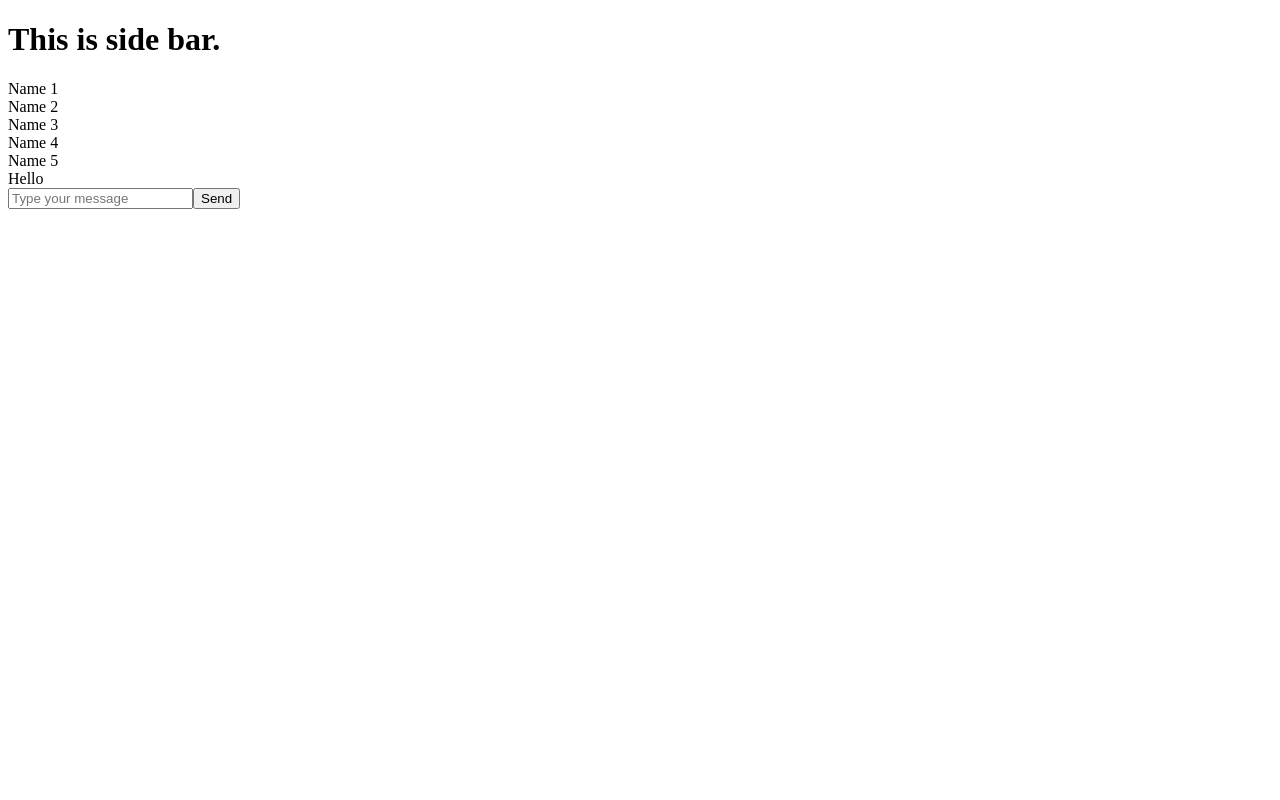
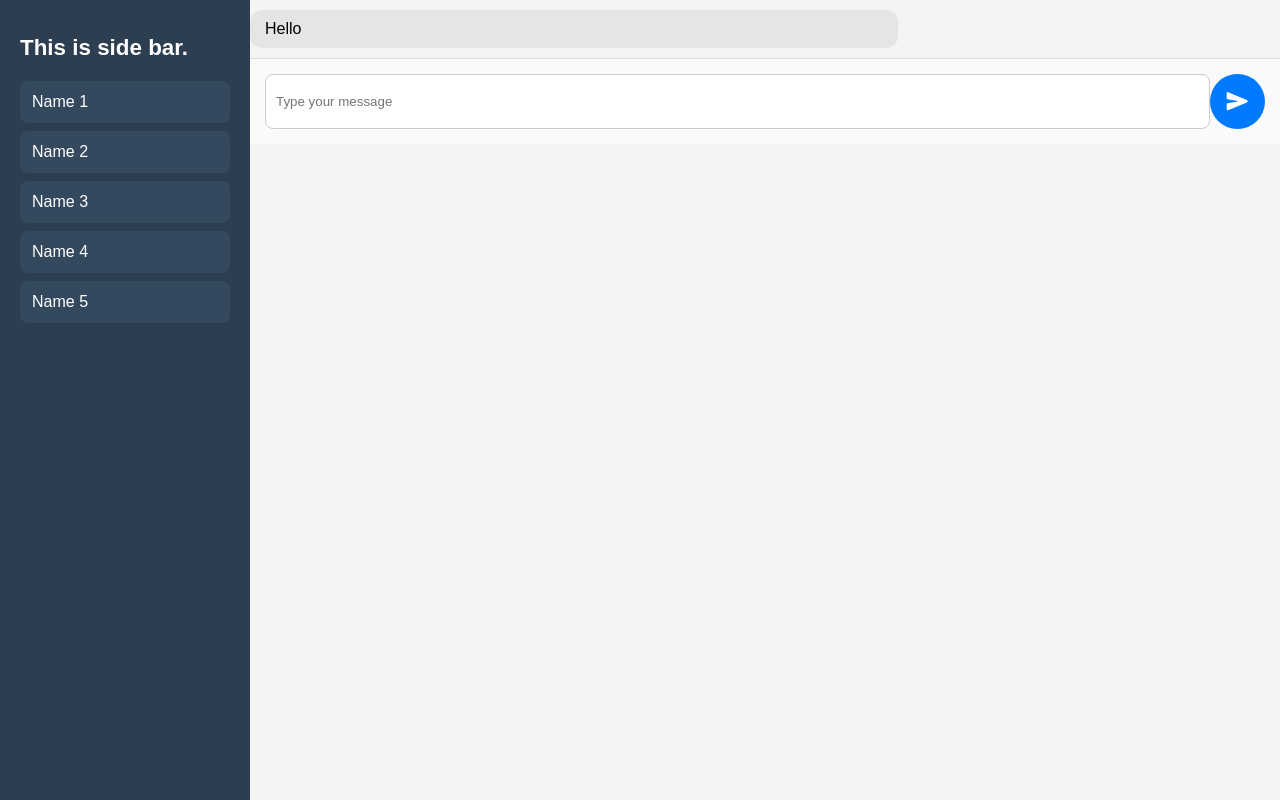
Before and after one commit to gitFa07/project0, a React app in the folder frontend/: page / in a window 1280 px wide. Built offline with nearby package versions, Linux system fonts and the light colour scheme; the HTML template or start-up script is replaced by a standard one.

Commit message:
adding basic css styling

```diff
--- a/frontend/src/App.css
+++ b/frontend/src/App.css
@@ -0,0 +1,107 @@
+/* General Layout */
+body {
+    margin: 0;
+    font-family: Arial, sans-serif;
+    background: #f4f4f4;
+}
+
+.app {
+    display: flex;
+    height: 100vh;
+}
+
+/* Sidebar */
+.sidebar {
+    width: 250px;
+    background: #2c3e50;
+    color: white;
+    padding: 20px;
+    box-sizing: border-box;
+}
+
+.sidebar h1 {
+    font-size: 1.4rem;
+    margin-bottom: 20px;
+}
+
+.sidebar-item {
+    padding: 12px;
+    margin-bottom: 8px;
+    background: #34495e;
+    border-radius: 8px;
+    cursor: pointer;
+    transition: 0.2s;
+}
+
+.sidebar-item:hover {
+    background: #3d566e;
+}
+
+/* Chat Window */
+.chat-window {
+    flex: 1;
+    display: flex;
+    flex-direction: column;
+    height: 100vh;
+}
+
+.messages-container {
+    flex: 1;
+    overflow-y: auto;
+    padding: 20px;
+}
+
+/* Messages */
+.Message {
+    max-width: 60%;
+    padding: 10px 15px;
+    margin: 10px 0;
+    border-radius: 12px;
+    word-wrap: break-word;
+}
+
+.Message.user {
+    background: #007bff;
+    color: white;
+    margin-left: auto;
+}
+
+.Message.user1 {
+    background: #e5e5e5;
+    color: black;
+    margin-right: auto;
+}
+
+/* Input Area */
+.InputField {
+    display: flex;
+    padding: 15px;
+    border-top: 1px solid #ddd;
+    background: #fafafa;
+}
+
+.InputField input {
+    flex: 1;
+    padding: 10px;
+    border: 1px solid #ccc;
+    border-radius: 8px;
+    outline: none;
+}
+
+.InputField button {
+    display: flex;
+    align-items: center;
+    justify-content: center;
+    width: 55px;
+    height: 55px;
+    border: none;
+    border-radius: 50%;
+    background: #007bff;
+    color: white;
+    cursor: pointer;
+    font-size: 1.4rem;
+}
+
+.InputField button:hover {
+    background: #0056b3;
+}
--- a/frontend/src/App.jsx
+++ b/frontend/src/App.jsx
@@ -6,7 +6,7 @@ function App() {
 
 
   return (
-    <div>
+    <div className='app'>
       <>
         <Sidebar />
         <ChatWindow />
--- a/frontend/src/components/ChatWindow.jsx
+++ b/frontend/src/components/ChatWindow.jsx
@@ -1,5 +1,6 @@
 import Message from "./Message"
 import { useState } from "react"
+import { IoSend } from "react-icons/io5";
 function ChatWindow({text, sender}){
     const [messages, setMessages] = useState([{
         text: "Hello",
@@ -16,8 +17,8 @@ function ChatWindow({text, sender}){
         setInput("");
     };
     return(
-        <div>
-            <div>
+        <div className="chat-window">
+            <div className="messgaes-container">
                 {
                 messages.map((msg, index) => (
                     <Message
@@ -35,7 +36,7 @@ function ChatWindow({text, sender}){
                 value={input}
                 onChange={(e)=>{ setInput(e.target.value)}}/>
 
-                <button onClick={sendMessage}>Send</button>
+                <button onClick={sendMessage}><IoSend /></button>
             </div>
         </div>
     )
--- a/frontend/src/components/Sidebar.jsx
+++ b/frontend/src/components/Sidebar.jsx
@@ -5,12 +5,11 @@ function Sidebar(){
             <h1>
                 This is side bar.
             </h1>
-            <div className="sidebar">Name 1</div>
-            <div className="sidebar">Name 2</div>
-            <div className="sidebar">Name 3</div>
-            <div className="sidebar">Name 4</div>
-            <div className="sidebar">Name 5</div>
-
+            <div className="sidebar-item">Name 1</div>
+            <div className="sidebar-item">Name 2</div>
+            <div className="sidebar-item">Name 3</div>
+            <div className="sidebar-item">Name 4</div>
+            <div className="sidebar-item">Name 5</div>
         </div>
     )
 }
```
